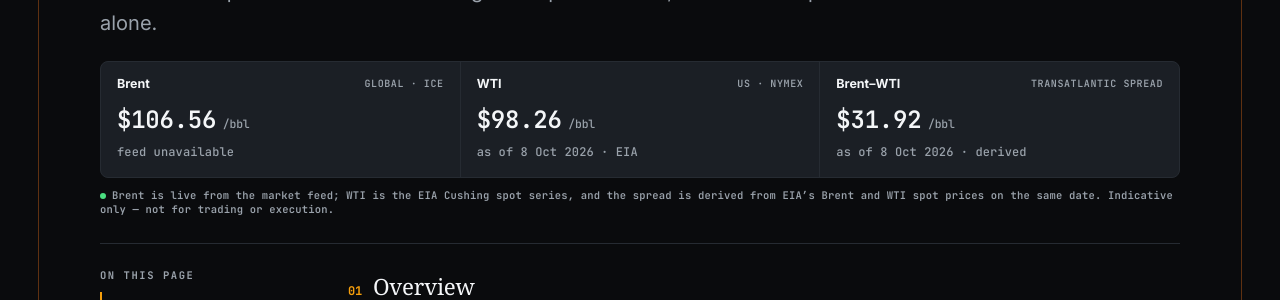
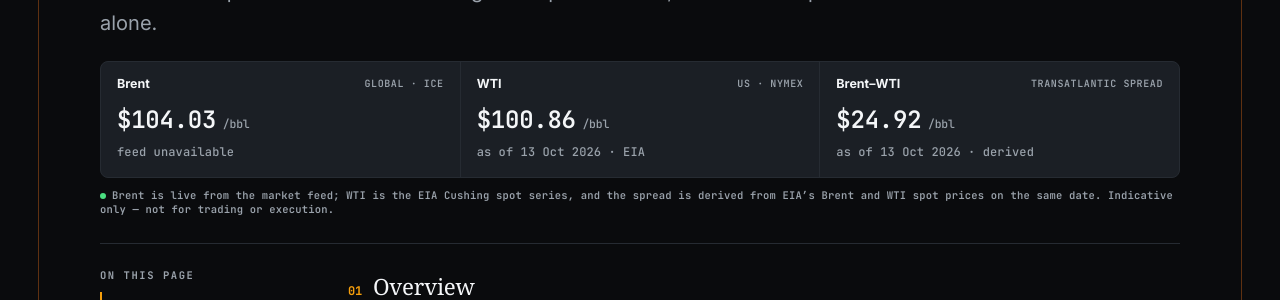
Before and after one commit to maverickrocx/RiskMaverick, a Jekyll site: the page built from markets/commodities/crude-refined.md, in a window 1280 px wide and 900 px high. Shown: the part 290-590 px from the top of the window. Built offline with Jekyll 4.4.1, drawn with Linux system fonts in a browser that asks for light colours; some web fonts are replaced; part of the change alters nothing that is shown.

Commit message:
chore(marks): daily benchmark refresh from primary sources

```diff
--- a/_data/marks.yml
+++ b/_data/marks.yml
@@ -2,113 +2,113 @@
 # Each mark carries the date and publisher it came from.
 
 brent:
-  price: "$106.56"
-  asof: "14 Oct 2026"
+  price: "$104.03"
+  asof: "15 Oct 2026"
   source: "market feed"
 brent_spot:
-  price: "$130.18"
-  asof: "8 Oct 2026"
+  price: "$125.78"
+  asof: "13 Oct 2026"
   source: "EIA"
 brent_wti:
-  price: "$31.92"
-  asof: "8 Oct 2026"
+  price: "$24.92"
+  asof: "13 Oct 2026"
   source: "derived"
 corn:
-  price: "$4.81"
-  asof: "14 Oct 2026"
+  price: "$4.80"
+  asof: "15 Oct 2026"
   source: "CBOT via Yahoo"
 de_da:
-  price: "€178.99"
-  asof: "14 Oct 2026"
+  price: "€187.30"
+  asof: "15 Oct 2026"
   source: "SMARD"
-  low: 87.55
-  high: 303.42
+  low: 89.19
+  high: 269.84
   points: 96
 estr:
-  price: "2.439%"
-  asof: "13 Oct 2026"
+  price: "2.440%"
+  asof: "14 Oct 2026"
   source: "ECB"
 eua:
-  price: "€87.02"
-  asof: "14 Oct 2026"
+  price: "€85.84"
+  asof: "15 Oct 2026"
   source: "EEX auction"
 eurusd:
-  price: "1.1188"
-  asof: "14 Oct 2026"
+  price: "1.1212"
+  asof: "15 Oct 2026"
   source: "market feed"
 fed_target:
   price: "3.75–4.00%"
-  asof: "13 Oct 2026"
+  asof: "14 Oct 2026"
   source: "Federal Reserve"
 gbpusd:
-  price: "1.3265"
-  asof: "14 Oct 2026"
+  price: "1.3254"
+  asof: "15 Oct 2026"
   source: "market feed"
 gold:
-  price: "$4,165.50"
-  asof: "14 Oct 2026"
+  price: "$4,179.20"
+  asof: "15 Oct 2026"
   source: "market feed"
 henry_hub:
-  price: "$3.24"
-  asof: "8 Oct 2026"
+  price: "$3.14"
+  asof: "13 Oct 2026"
   source: "EIA"
 lme_al:
-  price: "$3,036"
-  asof: "13 Oct 2026"
+  price: "$3,010"
+  asof: "14 Oct 2026"
   source: "LME"
 lme_cu:
-  price: "$14,741"
-  asof: "13 Oct 2026"
+  price: "$14,751"
+  asof: "14 Oct 2026"
   source: "LME"
 n225:
-  price: "67,744.29"
-  asof: "14 Oct 2026"
+  price: "64,425.95"
+  asof: "15 Oct 2026"
   source: "market feed"
 rggi:
   price: "$37.65"
   asof: "Auction 73, Sep 2026"
   source: "RGGI"
 sofr:
-  price: "3.87%"
-  asof: "9 Oct 2026"
+  price: "3.89%"
+  asof: "13 Oct 2026"
   source: "NY Fed"
 soybeans:
-  price: "$12.91"
-  asof: "14 Oct 2026"
+  price: "$12.73"
+  asof: "15 Oct 2026"
   source: "CBOT via Yahoo"
 sp500:
-  price: "7,805.45"
-  asof: "13 Oct 2026"
+  price: "7,718.94"
+  asof: "14 Oct 2026"
   source: "market feed"
 stoxx50:
-  price: "6,207.20"
-  asof: "14 Oct 2026"
+  price: "6,149.70"
+  asof: "15 Oct 2026"
   source: "market feed"
 ttf:
-  price: "€86.30"
-  asof: "14 Oct 2026"
+  price: "€85.52"
+  asof: "15 Oct 2026"
   source: "ICE Endex via Yahoo"
 us10y:
-  price: "5.21%"
-  asof: "13 Oct 2026"
+  price: "5.19%"
+  asof: "14 Oct 2026"
   source: "US Treasury"
 us2y:
-  price: "4.79%"
-  asof: "13 Oct 2026"
+  price: "4.82%"
+  asof: "14 Oct 2026"
   source: "US Treasury"
 us30y:
-  price: "5.56%"
-  asof: "13 Oct 2026"
+  price: "5.52%"
+  asof: "14 Oct 2026"
   source: "US Treasury"
 usdjpy:
-  price: "158.43"
-  asof: "14 Oct 2026"
+  price: "157.73"
+  asof: "15 Oct 2026"
   source: "market feed"
 wheat:
-  price: "$6.66"
-  asof: "14 Oct 2026"
+  price: "$6.72"
+  asof: "15 Oct 2026"
   source: "CBOT via Yahoo"
 wti:
-  price: "$98.26"
-  asof: "8 Oct 2026"
+  price: "$100.86"
+  asof: "13 Oct 2026"
   source: "EIA"
```
